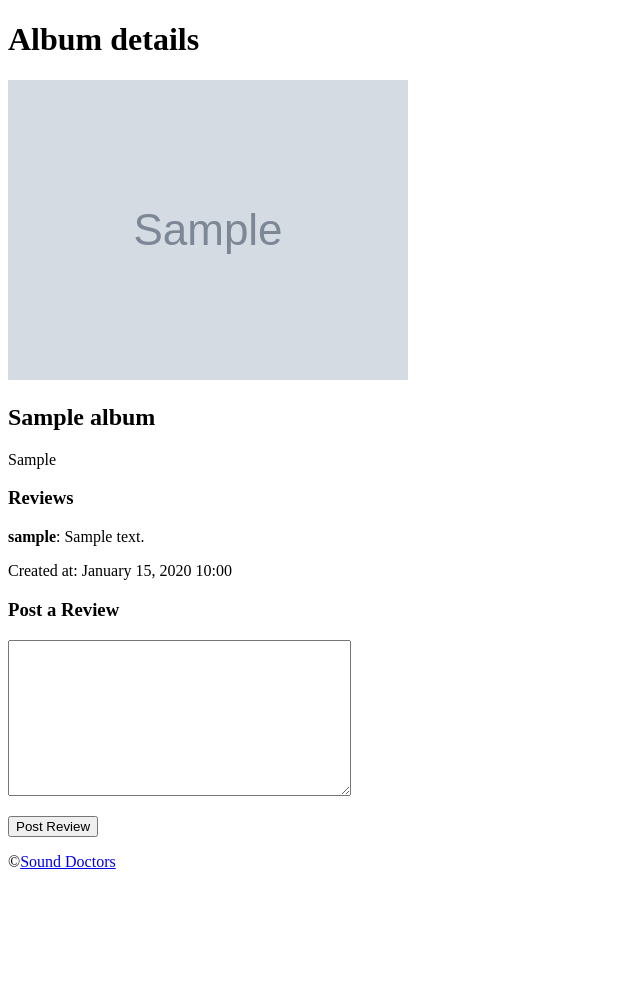
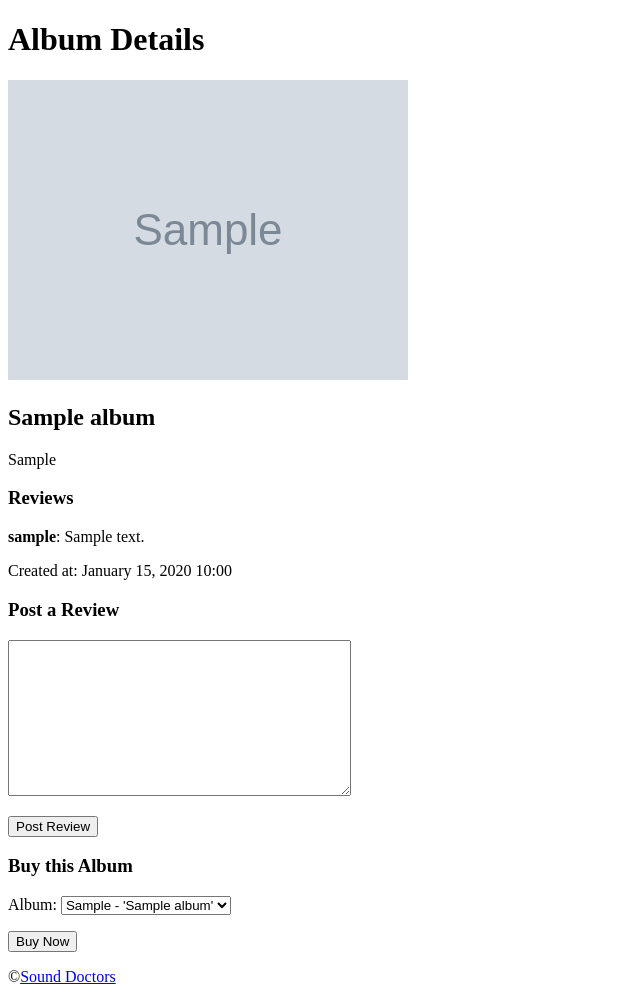
Before and after one commit to povilastsk/ptu16_sound_doctors, a Django app: page /album_detail/1/ in a window 1280 px wide. Shown: the part 251-1253 px from the top of the page, without its empty margins (0-640 px from the left). Before the commit the page ends 1120 px from the top, so only its background shows below. Run offline with Django 4.2, Linux system fonts and the light colour scheme; a user stored in the database is signed in; tables that the repository leaves empty hold one stand-in row (values such as "Sample post"); grey boxes marked "Sample" are stand-in pictures.

Commit message:
album purchase almost works

```diff
--- a/sound_doctors/clinic/forms.py
+++ b/sound_doctors/clinic/forms.py
@@ -76,3 +76,9 @@ class AlbumReviewForm(forms.ModelForm):
         if not content:
             raise forms.ValidationError("Review content cannot be empty.")
         return content
+
+
+class AlbumSaleForm(forms.ModelForm):
+    class Meta:
+        model = models.AlbumSale
+        fields = ['album']
--- a/sound_doctors/clinic/models.py
+++ b/sound_doctors/clinic/models.py
@@ -217,3 +217,23 @@ class AlbumReview(models.Model):
 
     def get_absolute_url(self):
         return reverse("albumreview_detail", kwargs={"pk": self.pk})
+
+
+class AlbumSale(models.Model):
+    album = models.ForeignKey(
+        Album,
+        verbose_name=_("album"),
+        on_delete=models.CASCADE,
+    )
+    customer = models.ForeignKey(
+        User,
+        verbose_name=_("customer"),
+        on_delete=models.CASCADE,
+        related_name="album_sales",
+    )
+    status = models.PositiveSmallIntegerField(
+        _("status"),
+        choices=SERVICEORDER_STATUS,
+        default=0,
+    )
+    created_at = models.DateTimeField(_("created_at"), auto_now=False, auto_now_add=True)
--- a/sound_doctors/clinic/templates/clinic/album_detail.html
+++ b/sound_doctors/clinic/templates/clinic/album_detail.html
@@ -2,7 +2,7 @@
 {% load static %}
 {% load i18n %}
 {% block content %}
-    <h1>{% trans "album details"|capfirst %}</h1>
+    <h1>{% trans "Album Details"|capfirst %}</h1>
     <div class="album-details">
         {% if album.cover %}
             <img src="{{ album.cover.url }}" alt="{{ album.title }} Cover">
@@ -21,17 +21,20 @@
         {% endfor %}
 
         {% if user.is_authenticated %}
-            <h3>{% trans "Post a Review"|capfirst %}</h3>
-            <form method="post" action="{% url 'album_detail' pk=album.id %}">
-                {% csrf_token %}
-                {{ form.as_p }}
-                {% for error in form.non_field_errors %}
-                    <p class="error">{{ error }}</p>
-                {% endfor %}
-                <button type="submit">{% trans "Post Review"|capfirst %}</button>
-            </form>
+        <h3>{% trans "Post a Review"|capfirst %}</h3>
+        <form method="post" action="{% url 'album_detail' pk=album.id %}">
+            {% csrf_token %}
+            {{ review_form.as_p }}
+            <button type="submit" name="review_submit">{% trans "Post Review"|capfirst %}</button>
+        </form>
+        <h3>{% trans "Buy this Album"|capfirst %}</h3>
+        <form method="post" action="{% url 'album_detail' pk=album.id %}">
+            {% csrf_token %}
+            {{ album_sale_form.as_p }}
+            <button type="submit" name="buy_now">{% trans "Buy Now"|capfirst %}</button>
+        </form>
         {% else %}
-            <p>{% trans "Log in to post a review."|capfirst %}</p>
+            <p>{% trans "Log in to post a review or buy the album."|capfirst %}</p>
         {% endif %}
     </div>
 {% endblock %}
--- a/sound_doctors/clinic/urls.py
+++ b/sound_doctors/clinic/urls.py
@@ -1,16 +1,19 @@
 from django.urls import path
 from . import views
+
 
 urlpatterns = [
     path('', views.index, name="index"),
     path('about_us/', views.about_us, name="about_us"),
     path('services/', views.ServiceListView.as_view(), name='service_list'),
+    path('doctors/', views.DoctorListView.as_view(), name='doctor_list'),
     path('services/<int:pk>/', views.ServiceDetailView.as_view(), name='service_detail'),
-    path('doctors/', views.DoctorListView.as_view(), name='doctor_list'),
     path('orders/', views.OrderListView.as_view(), name='order_list'),
-    path('albums/', views.AlbumListView.as_view(), name='album_list'),
-    path('album_detail/<int:pk>/', views.AlbumDetailView.as_view(), name='album_detail'),
     path('regular_order/', views.RegularServiceOrderView.as_view(), name='regular_service_order'),
     path('custom_order/', views.CustomServiceOrderView.as_view(), name='custom_service_order'),
     path('cancel_order/<int:order_id>/', views.CancelOrderView.as_view(), name='cancel_order'),
+    path('albums/', views.AlbumListView.as_view(), name='album_list'),
+    path('album_detail/<int:pk>/', views.AlbumDetailView.as_view(), name='album_detail'),
+    path('album_sale/<int:pk>/', views.AlbumSaleView.as_view(), name='album_sale'),
+    path('cancel_album_purchase/<int:album_sale_id>/', views.CancelAlbumPurchaseView.as_view(), name='cancel_album_purchase'),
 ]
--- a/sound_doctors/clinic/views.py
+++ b/sound_doctors/clinic/views.py
@@ -119,7 +119,6 @@ class OrderListView(View):
 
     def get(self, request, *args, **kwargs):
         service_orders = models.ServiceOrder.objects.filter(customer=request.user)
-
         return render(request, self.template_name, {
             'service_orders': service_orders,
         })
@@ -129,13 +128,9 @@ class CancelOrderView(View):
 
     def post(self, request, order_id, *args, **kwargs):
         order = get_object_or_404(models.ServiceOrder, id=order_id, customer=request.user)
-
-
         if order.status == 0:
-
             order.status = 2
             order.save()
-
         return redirect('order_list')
 
 
@@ -145,23 +140,66 @@ class AlbumListView(ListView):
     context_object_name = 'albums'
 
 
+@method_decorator(login_required, name='dispatch')
 class AlbumDetailView(View):
     template_name = 'clinic/album_detail.html'
 
     def get(self, request, *args, **kwargs):
         album = get_object_or_404(models.Album, pk=kwargs['pk'])
         reviews = models.AlbumReview.objects.filter(album=album).order_by('-created_at')
-        form = forms.AlbumReviewForm(initial={'album': album.id, 'reviewer': request.user.id}) if request.user.is_authenticated else None
+        review_form = forms.AlbumReviewForm(initial={'album': album.id, 'reviewer': request.user.id}) if request.user.is_authenticated else None
+        album_sale_form = forms.AlbumSaleForm(initial={'album': album.id, 'status': 0})
 
-        return render(request, self.template_name, {'album': album, 'reviews': reviews, 'form': form})
+        return render(request, self.template_name, {'album': album, 'reviews': reviews, 'review_form': review_form, 'album_sale_form': album_sale_form})
 
     def post(self, request, *args, **kwargs):
         album = get_object_or_404(models.Album, pk=kwargs['pk'])
-        form = forms.AlbumReviewForm(request.POST)
+        review_form = forms.AlbumReviewForm(request.POST)
+        album_sale_form = forms.AlbumSaleForm(request.POST)
+
+        if 'review_submit' in request.POST:
+            if review_form.is_valid():
+                review_form.save()
+            else:
+                reviews = models.AlbumReview.objects.filter(album=album).order_by('-created_at')
+                return render(request, self.template_name, {'album': album, 'reviews': reviews, 'review_form': review_form, 'album_sale_form': album_sale_form})
+
+        elif 'buy_now' in request.POST:
+            if album_sale_form.is_valid():
+                album_sale = album_sale_form.save(commit=False)
+                album_sale.customer = request.user
+                album_sale.save()
+
+        return redirect('album_detail', pk=album.id)
+
+
+@method_decorator(login_required, name='dispatch')
+class AlbumSaleView(View):
+    def post(self, request, *args, **kwargs):
+        form = forms.AlbumSaleForm(request.POST)
+        album = get_object_or_404(models.Album, pk=kwargs.get('pk'))
 
         if form.is_valid():
-            form.save()
-            return redirect('album_detail', pk=album.id)
+            album_sale = form.save(commit=False)
+            album_sale.customer = request.user
+            album_sale.album = album
+            album_sale.save()
+            return redirect('clinic:order_list')
 
-        reviews = models.AlbumReview.objects.filter(album=album).order_by('-created_at')
-        return render(request, self.template_name, {'album': album, 'reviews': reviews, 'form': form})
+        return redirect('clinic:order_list')
+
+
+@method_decorator(login_required, name='dispatch')
+class CancelAlbumPurchaseView(View):
+    def get(self, request, *args, **kwargs):
+        album_sale_id = kwargs.get('album_sale_id')
+        try:
+            album_sale = models.AlbumSale.objects.get(id=album_sale_id, customer=request.user)
+            if album_sale.status == 0:
+
+                album_sale.status = 2
+                album_sale.save()
+            album_sale.save()
+        except models.AlbumSale.DoesNotExist:
+            pass
+        return redirect('order_list')
```
Also changed, not shown: sound_doctors/clinic/admin.py (+15 -0 lines), sound_doctors/clinic/templates/clinic/order_list.html (+21 -0 lines), sound_doctors/clinic/migrations/0013_albumsale.py (added).
